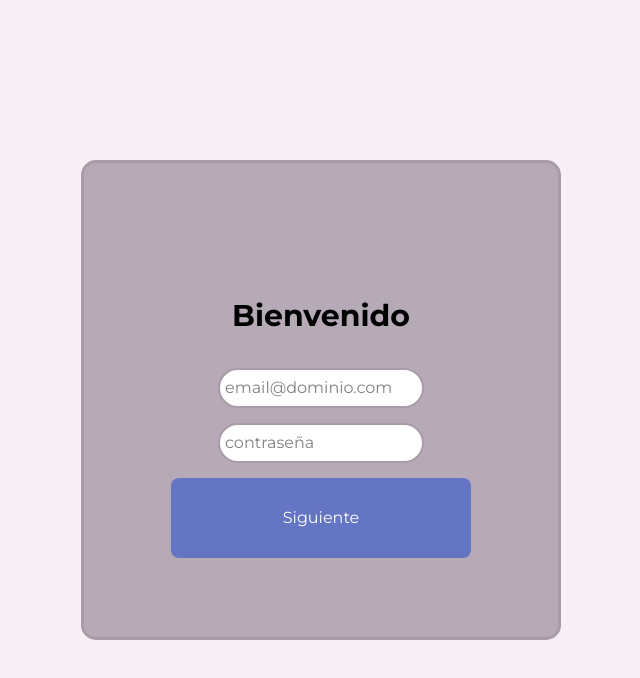
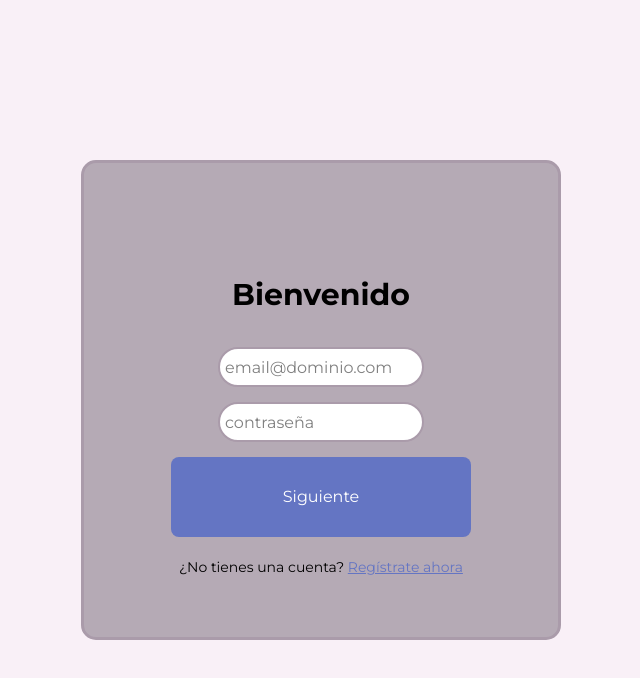
Before and after one commit to TomoCid/Proyecto-IS2-Equipo-4, a Next.js app: page / in a window 1280 px wide. Shown: the top 678 px of the page, without its empty margins (319-959 px from the left). Built offline with nearby package versions, Linux system fonts and the light colour scheme.

Commit message:
se puede navegar desde login hasta signup

```diff
--- a/src/pages/index.js
+++ b/src/pages/index.js
@@ -15,6 +15,9 @@ export default function Login() {
 
     async function handleLogin(){
         //pass
+    }
+    async function handleRegisterLink(){
+        router.push("/signup");
     }
     return(
         <div className={`${montserrat.className} ${styles.wrapper}`}>
@@ -35,6 +38,15 @@ export default function Login() {
                 <button className={styles.nextButton} onClick={handleLogin}>
                     Siguiente
                 </button>
+                <p className={styles.registerText}>
+                ¿No tienes una cuenta?{" "}
+                <span
+                    className={styles.registerLink}
+                    onClick={handleRegisterLink}
+                >
+                Regístrate ahora
+                </span>
+            </p>
             </div>
         </div>
     );
--- a/src/styles/login.module.css
+++ b/src/styles/login.module.css
@@ -56,3 +56,18 @@
 .nextButton:hover {
     background-color: #425298;
 }
+
+.registerText {
+    margin-top: 20px;
+    font-size: 14px;
+  }
+
+  .registerLink {
+    color: #6475c3;
+    cursor: pointer;
+    text-decoration: underline;
+  }
+
+  .registerLink:hover {
+    color: #425298;
+  }
```
